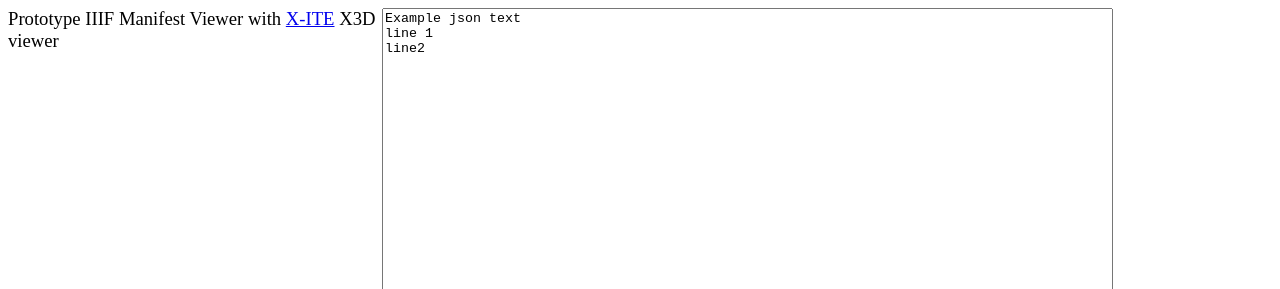
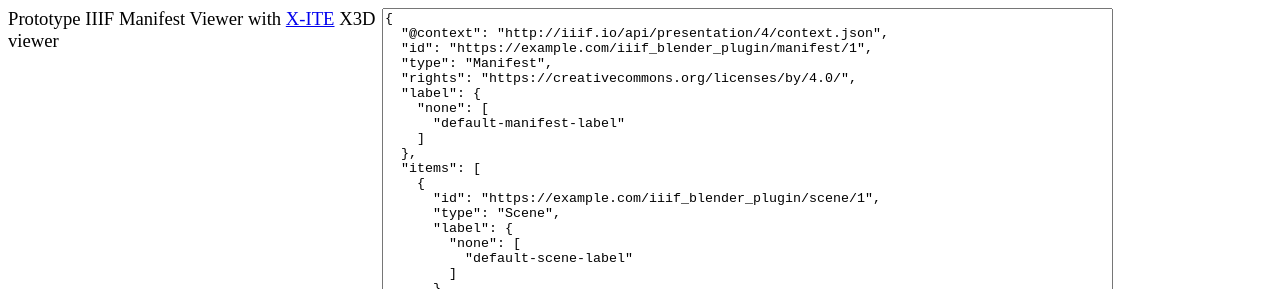
Before and after one commit to vincentmarchetti/iiif-x_ite-demo, a website with bundled scripts: page sandbox/src/index.html in a window 1280 px wide. Shown: the top 289 px of the page. Built offline with nearby package versions, Linux system fonts and the light colour scheme.

Commit message:
Use posthtml-include to add the contents of the init_textarea.txt file to the served HTML

```diff
--- a/sandbox/src/index.html
+++ b/sandbox/src/index.html
@@ -48,9 +48,7 @@ Prototype IIIF Manifest Viewer with <a href="https://github.com/create3000/x_ite
 
 <div id="right-side" style="flex-grow:1; width:80%" >
 <textarea id="manifest-text" style="width:80%; height:480px;" >
-Example json text
-line 1
-line2
+<include src="init_textarea.txt"></include>
 </textarea>
 <button id="load-manifest-from-text">Load Manifest into Viewer</button>
 </div> <!-- end right-side div element -->
```
